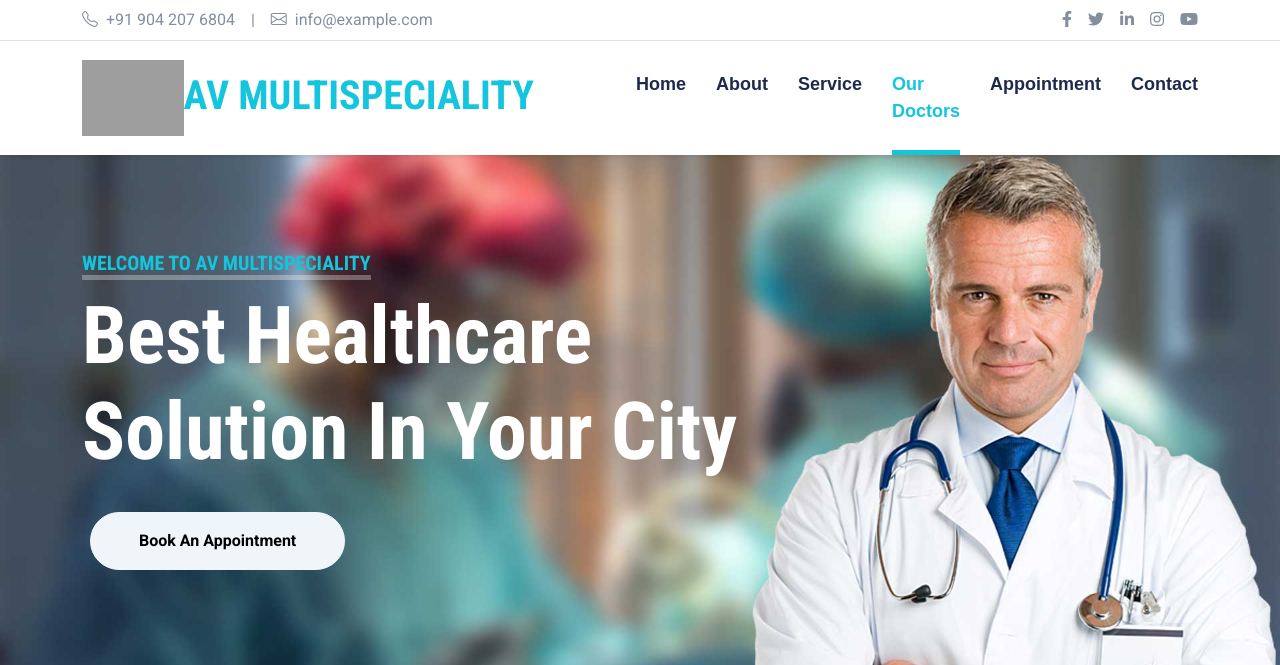
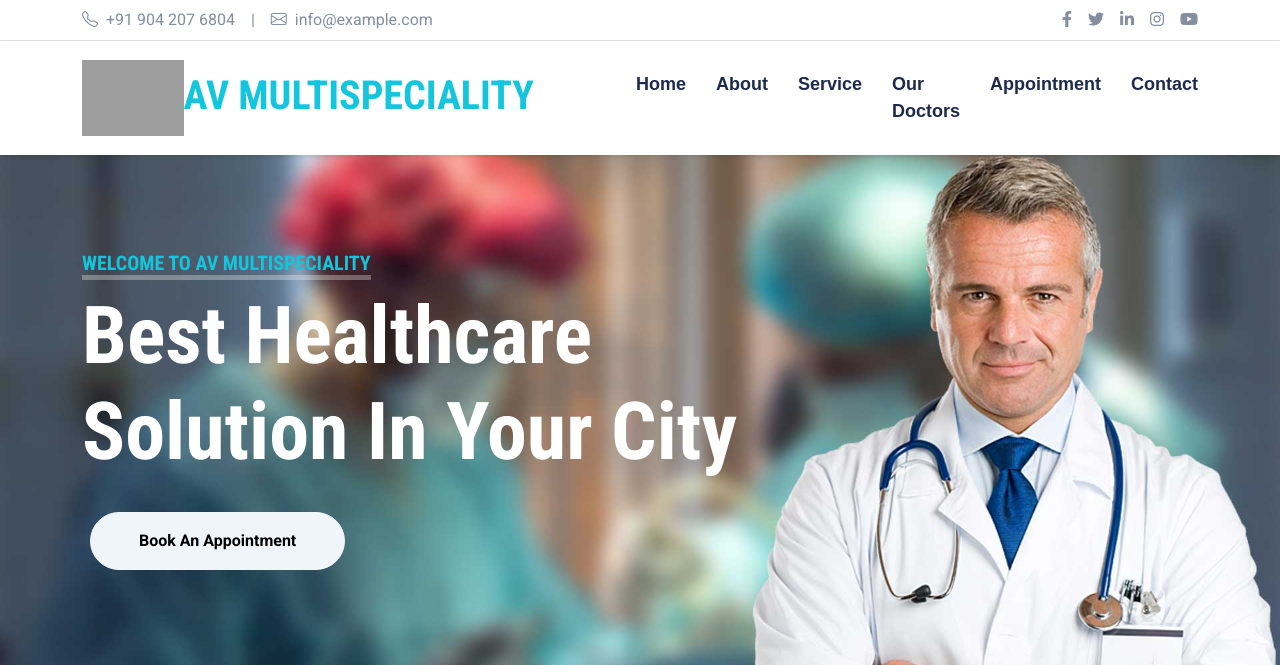
Before and after one commit to viveksoma/av-clinic, a CodeIgniter 4 app: the page made by app/Views/main/home.php in a window 1280 px wide. Shown: the top 665 px of the page. Run offline with PHP 8.4 and a stand-in for CodeIgniter, Linux system fonts and the light colour scheme; the template is opened without the code that fills it: most values are stand-ins (such as "Sample title", 1, 10 or a date in 2020); data that the repository does not hold is empty; some libraries are stand-ins or nearby versions; grey boxes are pictures that could not be loaded.

```diff
--- a/app/Views/main/common_header.php
+++ b/app/Views/main/common_header.php
@@ -39,6 +39,7 @@
 
       // Ensure there is at least one segment before accessing it
       $last_segment = ($totalSegments > 0) ? $uri->getSegment($totalSegments) : 'home';
+      $first_segment = $uri->getSegment(1);
     ?>
     <!-- Navbar Start -->
     <div class="container-fluid sticky-top bg-white shadow-sm">
@@ -55,7 +56,7 @@
                         <a href="<?php echo base_url(); ?>" class="nav-item nav-link <?php if($last_segment == 'home' ) { echo 'active'; } ?>">Home</a>
                         <a href="<?php echo base_url('about'); ?>" class="nav-item nav-link <?php if($last_segment == 'about') { echo 'active'; } ?>">About</a>
                         <a href="<?php echo base_url('service'); ?>" class="nav-item nav-link <?php if($last_segment == 'service') { echo 'active'; } ?>">Service</a>
-                        <a href="<?php echo base_url('doctor'); ?>" class="nav-item nav-link <?php if($last_segment == 'doctor' || 'doctor_single') { echo 'active'; } ?>">Our Doctors</a>
+                        <a href="<?php echo base_url('doctor'); ?>" class="nav-item nav-link <?php if($first_segment == 'doctor') { echo 'active'; } ?>">Our Doctors</a>
                         <a href="<?php echo base_url('appointment'); ?>" class="nav-item nav-link <?php if($last_segment == 'appointment') { echo 'active'; } ?>">Appointment</a>
                         <!-- <div class="nav-item dropdown">
                             <a href="#" class="nav-link dropdown-toggle" data-bs-toggle="dropdown">Pages</a>
```
